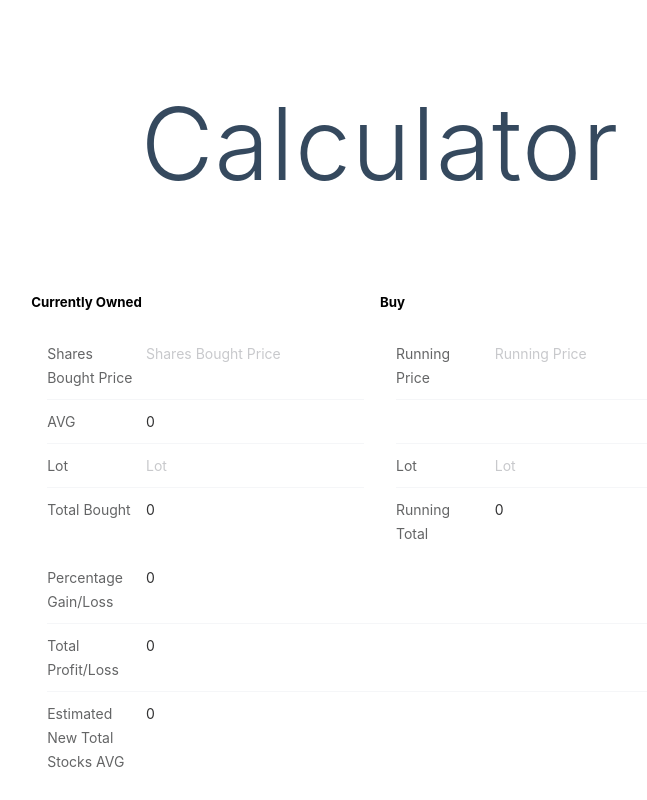
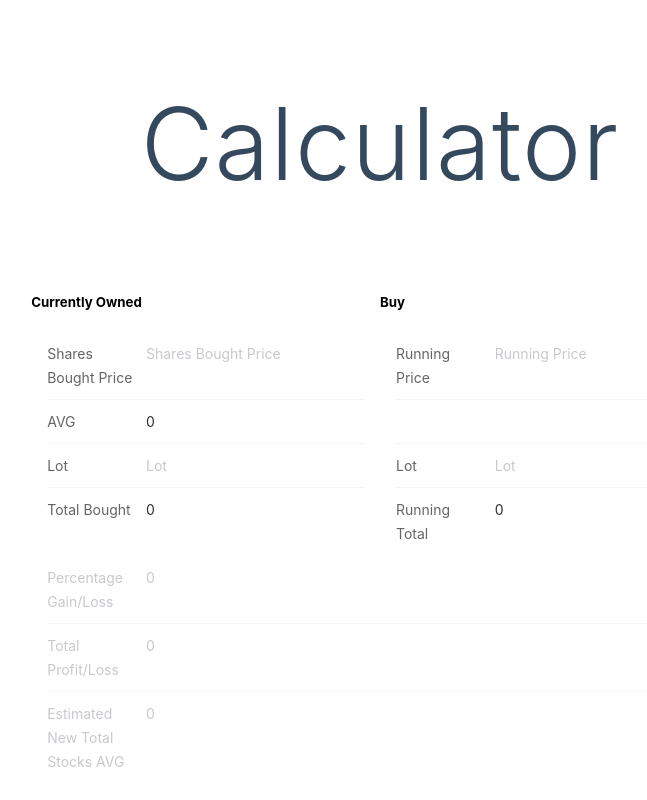
Before and after one commit to dvlwj/playing-stock-price-avg-calculator, a Nuxt app: page / in a window 1280 px wide. Shown: the whole page, without its empty margins (260-907 px from the left). Built offline with nearby package versions, Linux system fonts and the light colour scheme.

Commit message:
fix: to make readonly field to be also disable to improve better UX

```diff
--- a/pages/index.vue
+++ b/pages/index.vue
@@ -20,9 +20,9 @@
           <van-field v-model="runningTotal" label="Running Total"  readonly/>
         </van-col>
       </van-row>
-      <van-field v-model="gainLoss" label="Percentage Gain/Loss"  readonly/>
-      <van-field v-model="profitLoss" label="Total Profit/Loss"  readonly/>
-      <van-field v-model="estimate" label="Estimated New Total Stocks AVG"  readonly/>
+      <van-field v-model="gainLoss" label="Percentage Gain/Loss"  readonly disabled/>
+      <van-field v-model="profitLoss" label="Total Profit/Loss"  readonly disabled/>
+      <van-field v-model="estimate" label="Estimated New Total Stocks AVG"  readonly disabled/>
     </div>
   </div>
 </template>
```
